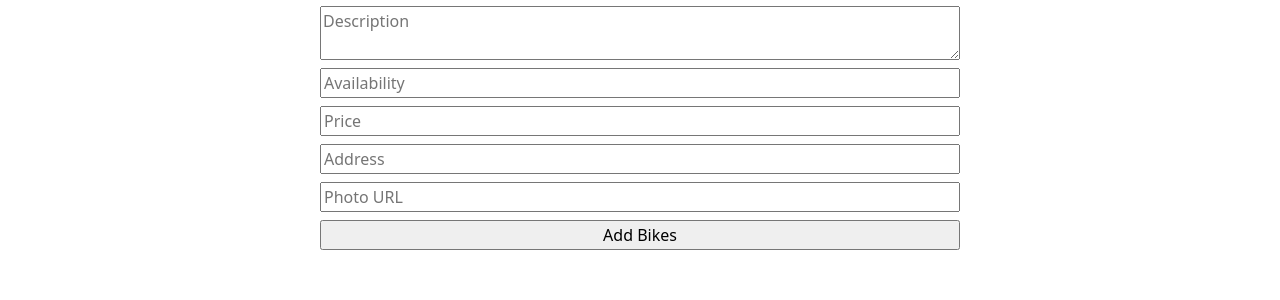
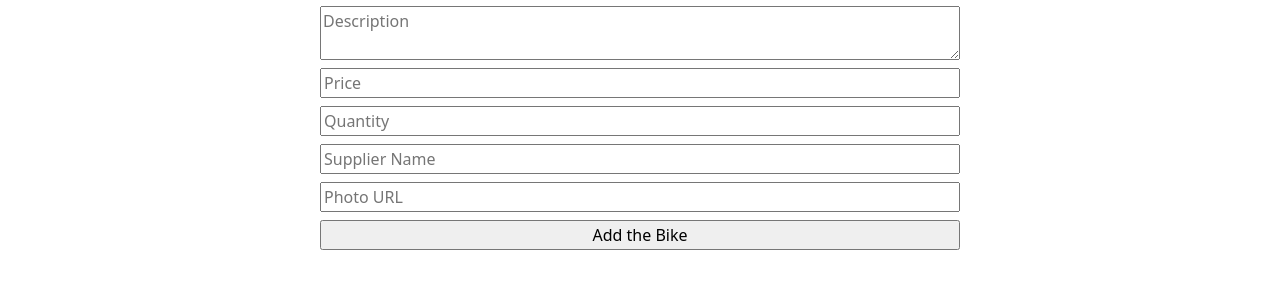
Before and after one commit to NirabHossain/warehouse-management-client, a React (Create React App) app: page /add in a window 1280 px wide. Shown: the part 139-439 px from the top of the page. Built offline with nearby package versions, Linux system fonts and the light colour scheme; no server answers; sample sign-in values are in the browser's storage.

Commit message:
add bikes

```diff
--- a/src/Pages/AddBikes/AddBikes.js
+++ b/src/Pages/AddBikes/AddBikes.js
@@ -6,7 +6,7 @@ const AddBikes = () => {
     const { register, handleSubmit } = useForm();
     const onSubmit = data => {
         console.log(data);
-        const url = `https://localhost:5000/bikes`;
+        const url = `http://localhost:5000/bikes`;
         fetch(url,{
             method:'POST',
             headers:{"content-type":"application/json"},
@@ -18,12 +18,12 @@ const AddBikes = () => {
             <h2>This is the place to add</h2>
             <form onSubmit={handleSubmit(onSubmit)} className="d-flex flex-column">
                 <input className='mb-2' placeholder='Name' {...register("name", { required: true, maxLength: 20 })} />
-                <textarea className='mb-2' placeholder='Description' {...register("about")} />
-                <input className='mb-2' placeholder='Availability' type="number" {...register("isAvailable")} />
-                <input className='mb-2' placeholder='Price' type="number" {...register("cost")} />
-                <input className='mb-2' placeholder='Address' type="text" {...register("address")} />
-                <input className='mb-2' placeholder='Photo URL' type="text" {...register("picture")} />
-                <input type="submit" value="Add Bikes" />
+                <textarea className='mb-2' placeholder='Description' {...register("description")} />
+                <input className='mb-2' placeholder='Price' type="number" {...register("price")} />
+                <input className='mb-2' placeholder='Quantity' type="number" {...register("quantity")} />
+                <input className='mb-2' placeholder='Supplier Name' type="text" {...register("supplierName")} />
+                <input className='mb-2' placeholder='Photo URL' type="text" {...register("image")} />
+                <input type="submit" value="Add the Bike" />
             </form>
         </div>
     );
--- a/src/Pages/Home/Banner/Banner.js
+++ b/src/Pages/Home/Banner/Banner.js
@@ -5,7 +5,6 @@ import useBikes from '../../../hooks/useBikes';
 const Banner = () => {
     const [bikes] = useBikes();
     const banners = bikes.slice(0, 8);
-    console.log(banners);
     const [index, setIndex] = useState(0);
     const handleSelect = (selectedIndex, e) => {
         setIndex(selectedIndex);
@@ -15,7 +14,8 @@ const Banner = () => {
     return (
         <Carousel activeIndex={index} onSelect={handleSelect}>
             {
-                banners.map(banner => <Carousel.Item>
+                banners.map(banner =>
+                    <Carousel.Item key={banner._id}>
                         <img className="d-block w-100 mx-auto" src={banner.image} alt="First slide" height={650} />
                         <Carousel.Caption>
                             <h3>{banner.name}</h3>
--- a/src/Pages/ManageBikes/ManageBikes.js
+++ b/src/Pages/ManageBikes/ManageBikes.js
@@ -9,7 +9,7 @@ const ManageBikes = () => {
         // const proceed = window.confirm('Are you sure?');
         // if(proceed){}
 
-        fetch(`https://localhost:5000/bikes/${id}`, {
+        fetch(`http://localhost:5000/bikes/${id}`, {
             method: 'DELETE'
         }).then(res => res.json()).then(data => {
             const remaining = bikes.filter(bike => bike._id !== id);
```
Lines whose indentation alone changed are shown as unchanged.
